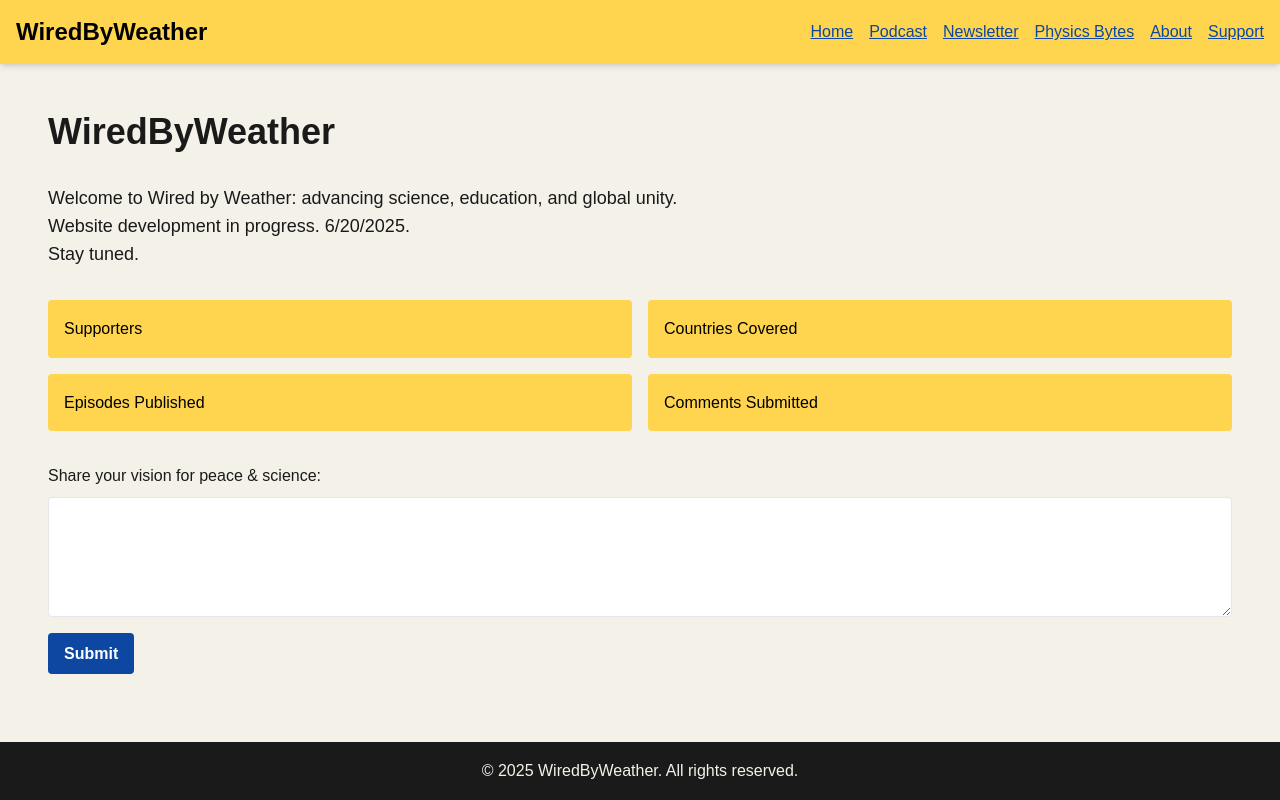
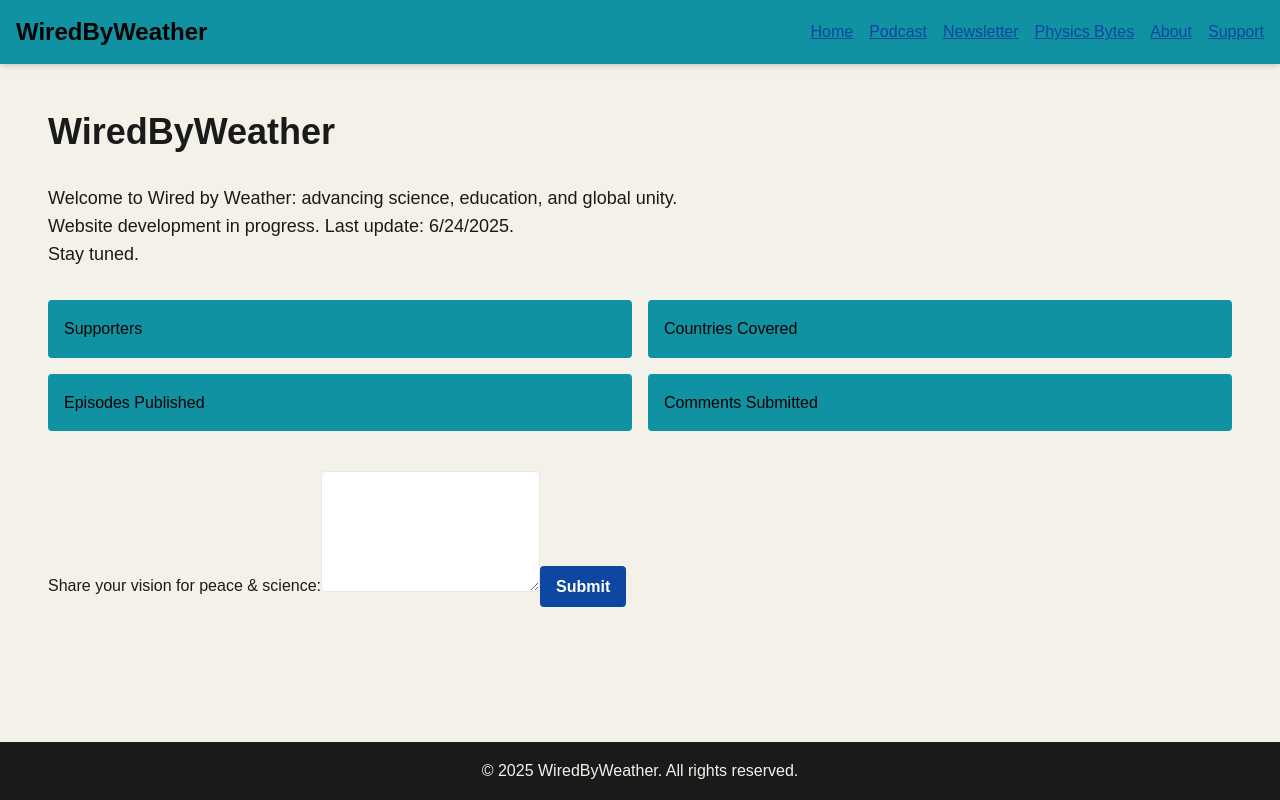
Before and after one commit to Seuss28/wiredbyweather, a Next.js app: page / in a window 1280 px wide. Built offline with nearby package versions, Linux system fonts and the light colour scheme.

Commit message:
minor update

```diff
--- a/src/app/globals.css
+++ b/src/app/globals.css
@@ -6,7 +6,7 @@
 :root {
   --background: #f4f1e8;
   --foreground: #1a1a1a;
-  --accent: #ffd54f;       /* Warm gold for highlights */
+  --accent: #1192A2;       /* blueish */
   --secondary: #0d47a1;    /* Pale Green #b2fab4 replace with deep blue for CTAs*/
   --font-sans: 'Arial', sans-serif;
 }
@@ -15,7 +15,7 @@
   :root {
     --background: #1a1a1a;
     --foreground: #f4f1e8;
-    --accent: #ddeb3b;
+    --accent: #1192A2;
     --secondary: #90caf9:;
   }
 }
--- a/src/app/page.tsx
+++ b/src/app/page.tsx
@@ -27,7 +27,7 @@ export default function Home() {
       <h1 className="text-4xl font-bold">WiredByWeather</h1>
       <p className="text-lg">
         Welcome to Wired by Weather: advancing science, education, and global unity.
-        <br />Website development in progress. 6/20/2025.
+        <br />Website development in progress. Last update: 6/24/2025.
         <br />Stay tuned.
       </p>
 
@@ -42,7 +42,7 @@ export default function Home() {
         <label htmlFor="comment">Share your vision for peace & science:</label>
         <textarea
           id="comment"
-          className="w-full p-2 rounded border"
+          className="b-full p-2 rounded border"
           rows={4}
           value={comment}
           onChange={(e) => setComment(e.target.value)}
```
